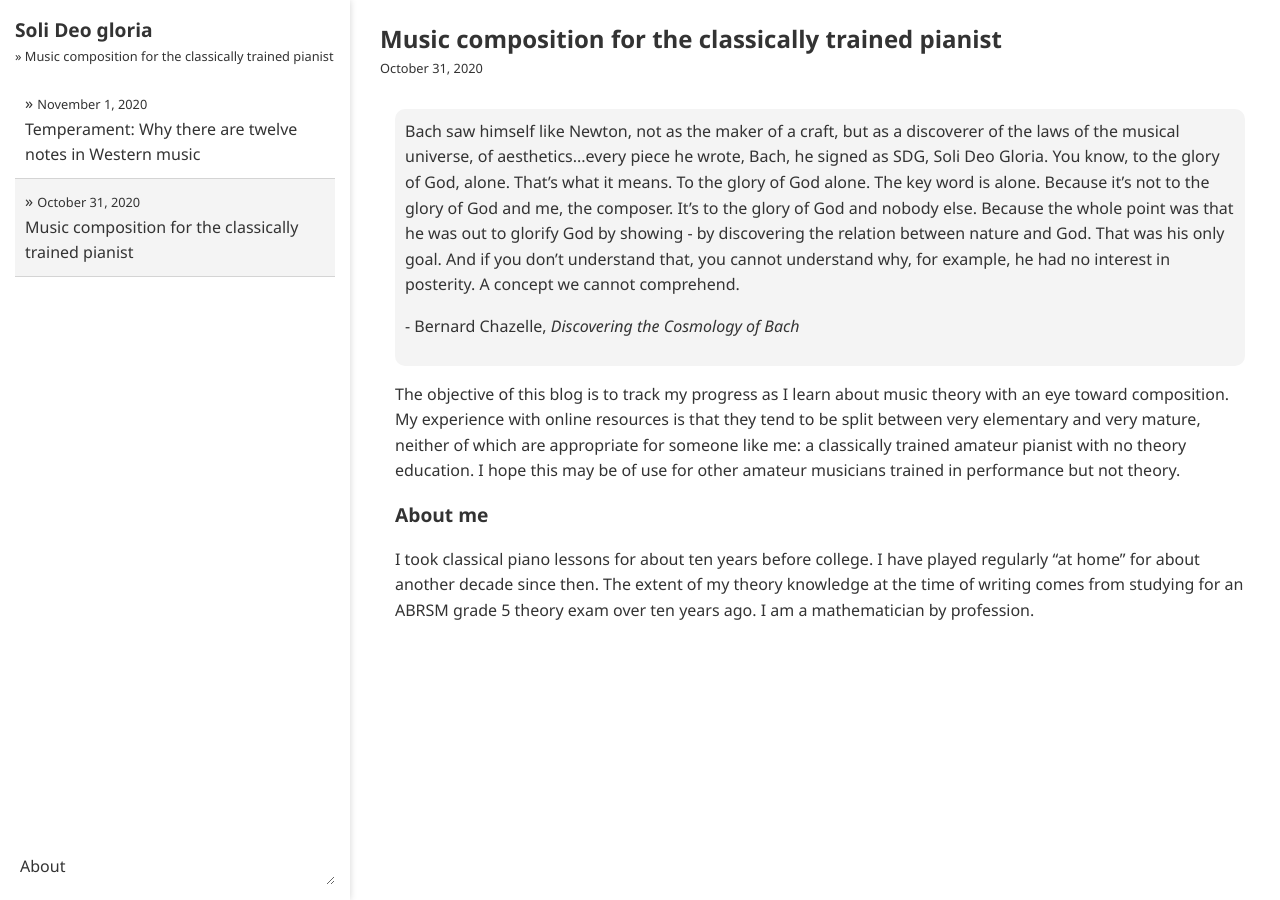
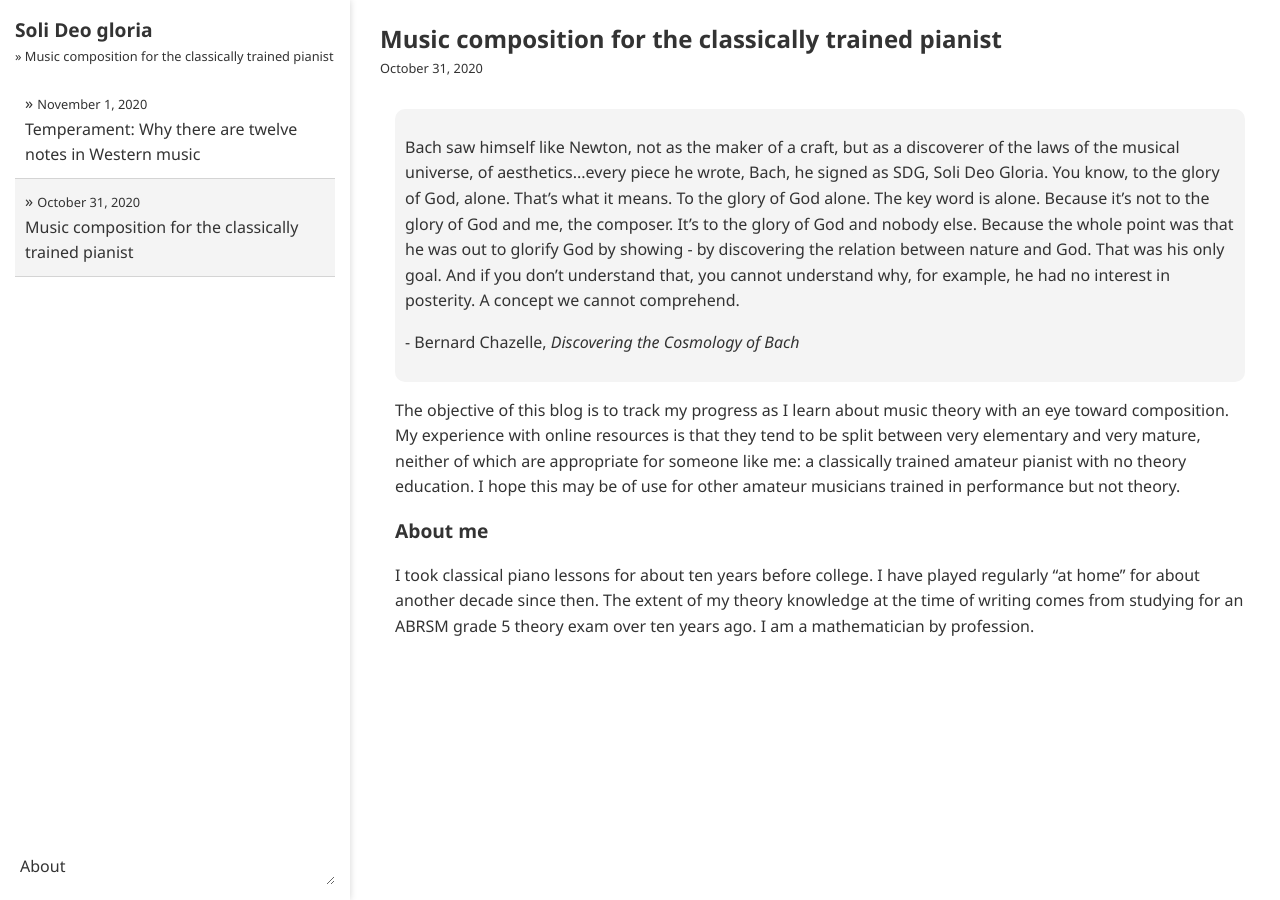
Before and after one commit to ansyblenetwork/sdg, a Jekyll site: the page built from _posts/2020-10-31-music-composition-for-the-classically-trained.md, in a window 1280 px wide and 900 px high. Built offline with Jekyll 4.4.1, drawn with Linux system fonts in a browser that asks for light colours.

```diff
--- a/_posts/2020-10-31-music-composition-for-the-classically-trained.md
+++ b/_posts/2020-10-31-music-composition-for-the-classically-trained.md
@@ -3,7 +3,7 @@ title: "Music composition for the classically trained pianist"
 ---
 
 <div class="media">
-  Bach saw himself like Newton, not as the maker of a craft, but as a discoverer of the laws of the musical universe, of aesthetics...every piece he wrote, Bach, he signed as SDG, Soli Deo Gloria. You know, to the glory of God, alone. That’s what it means. To the glory of God alone. The key word is alone. Because it’s not to the glory of God and me, the composer. It’s to the glory of God and nobody else. Because the whole point was that he was out to glorify God by showing - by discovering the relation between nature and God. That was his only goal. And if you don’t understand that, you cannot understand why, for example, he had no interest in posterity. A concept we cannot comprehend.
+  <p>Bach saw himself like Newton, not as the maker of a craft, but as a discoverer of the laws of the musical universe, of aesthetics...every piece he wrote, Bach, he signed as SDG, Soli Deo Gloria. You know, to the glory of God, alone. That’s what it means. To the glory of God alone. The key word is alone. Because it’s not to the glory of God and me, the composer. It’s to the glory of God and nobody else. Because the whole point was that he was out to glorify God by showing - by discovering the relation between nature and God. That was his only goal. And if you don’t understand that, you cannot understand why, for example, he had no interest in posterity. A concept we cannot comprehend.</p>
 
   <p>- Bernard Chazelle, <i>Discovering the Cosmology of Bach</i></p>
 </div>
```
